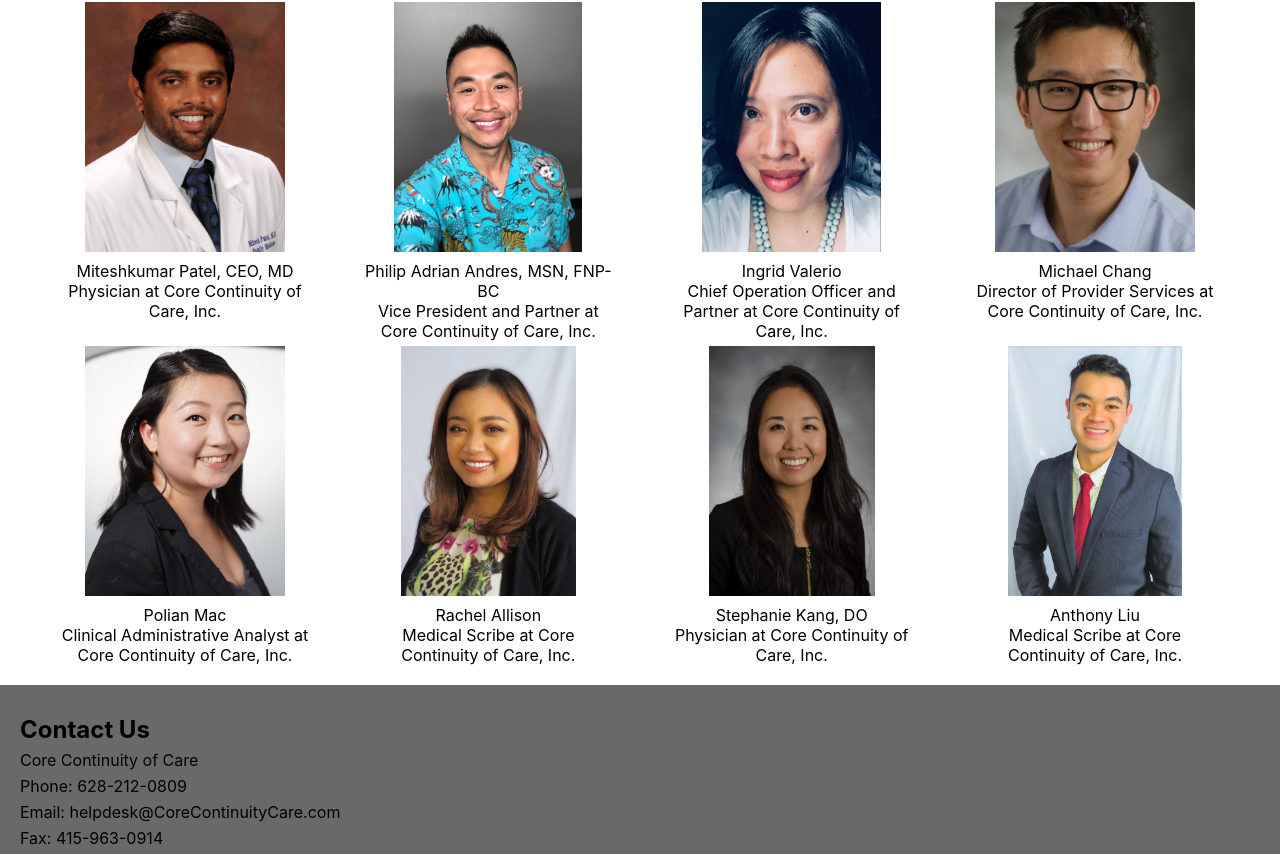
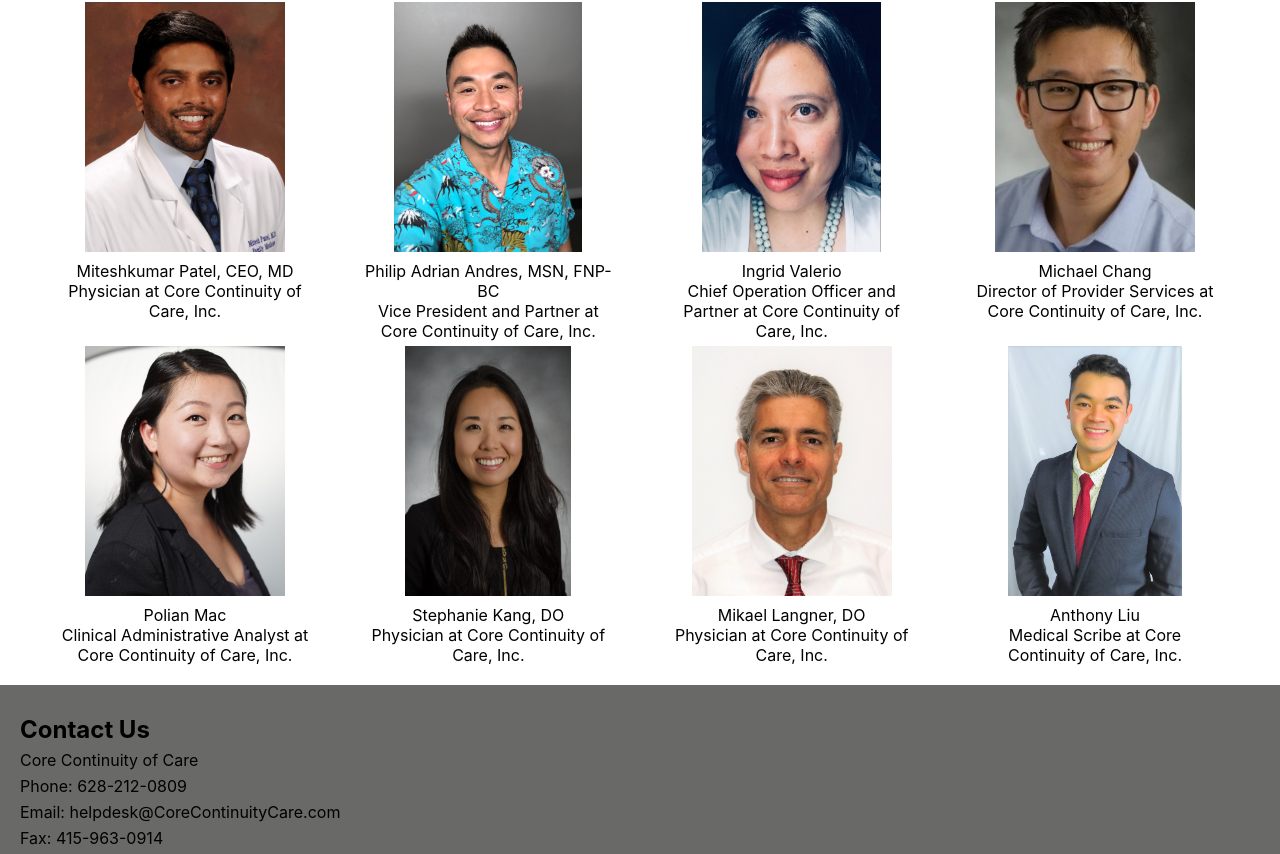
Before and after one commit to GilBu/corecontinuitycare, a React (Create React App) app: page /about in a window 1280 px wide. Shown: the part 355-1209 px from the top of the page. Built offline with nearby package versions, Linux system fonts and the light colour scheme.

Commit message:
remove rachel & add mikael

```diff
--- a/package.json
+++ b/package.json
@@ -15,9 +15,6 @@
     "eject": "react-scripts eject",
     "deploy": "aws s3 sync build/ s3://www.corecontinuitycare.com --acl public-read"
   },
-  "eslintConfig": {
-    "extends": "react-app"
-  },
   "browserslist": {
     "production": [
       ">0.2%",
@@ -29,5 +26,8 @@
       "last 1 firefox version",
       "last 1 safari version"
     ]
+  },
+  "devDependencies": {
+    "eslint": "^6.1.0"
   }
 }
--- a/src/components/pages/about/images.js
+++ b/src/components/pages/about/images.js
@@ -7,6 +7,7 @@ import mPatel from './image-files/mPatel.png'
 import sKang from './image-files/sKang.png'
 import rAllison from './image-files/rAllison.jpg'
 import aLiu from './image-files/aLiu.jpg'
+import mLangner from './image-files/mLangner.jpg'
 
 export const imagesList= [
   {
@@ -40,16 +41,16 @@ export const imagesList= [
     bio: 'Polian is an integral part of the patient care process as patients transition through different levels of care.  She assists in ensuring effective communication and the smooth transfer of patient data between clinical providers and facilities throughout the entirety of the patient stay.  From admission to discharge, Polian closely monitors clinical pathways with clinical providers to ensure positive outcomes.  Polian brings several years of scribe experience and leadership to Core Continuity of Care.  She previously served as a lead scribe within Verity Health System.  She earned her Bachelor of Science in Molecular, Cell, & Developmental Biology from the University of California, Santa Cruz. Polian is passionate about patient care and successful outcomes, and is actively pursuing a career as a physician.'
   },
   {
-    name: 'Rachel Allison',
-    title: 'Medical Scribe at Core Continuity of Care, Inc.',
-    image: rAllison,
-    bio: 'Rachel Allison is an aspiring physician. She graduated at University of California, Riverside in Neuroscience. She is currently applying for her Master\'s in Biomedical Sciences before going onto medical school.She believes that public health is an integral aspect of holistic, quality patient care, and looks forward to a career in which she can also address socioeconomic health disparities in underserved communities.She currently serves as a Clinic Operations Chair volunteer at Mabuhay Health Center, a student- run free community health clinic targeting underserved Filipino - American residents in San Francisco’s South of Market(SOMA) district.In her free time, she enjoys reading, playing the ukelele, and tending to her houseplants.'
-  },
-  {
     name: 'Stephanie Kang, DO',
     title: 'Physician at Core Continuity of Care, Inc.',
     image: sKang,
     bio: "Dr. Kang was born in the Bay Area but grew up on the East Coast where she attended Vassar College and the University of Michigan for her undergraduate studies. She attended medical school at Michigan State University College of Osteopathic Medicine and completed her residency at Genesys Regional Medical Center where she focused her education primarily on hospital medicine. She began her work as a hospitalist in Salinas, CA before moving up to the Bay Area where she continued providing inpatient care at a few hospitals in and around San Francisco. For the past few years, she has worked primarily as a nocturnist in the East Bay before joining Core Continuity of Care to shift her focus on providing post-acute care services."
+  },
+  {
+    name: 'Mikael Langner, DO',
+    title: 'Physician at Core Continuity of Care, Inc.',
+    image: mLangner,
+    bio: "Dr. Langner is passionate about helping people optimize their health through a focus on wellness and prevention of disease. Through his years of training and public health expertise, Dr.Langner delivers tailored care to ensure his patients are the healthiest they can be.Dr.Langner's interests are gardening and competitive swimming."
   },
   {
     name: 'Anthony Liu',
```
Also changed, not shown: src/components/pages/about/image-files/mLangner.jpg (added), 1 other file (tests, documents, lock files or other folders).
